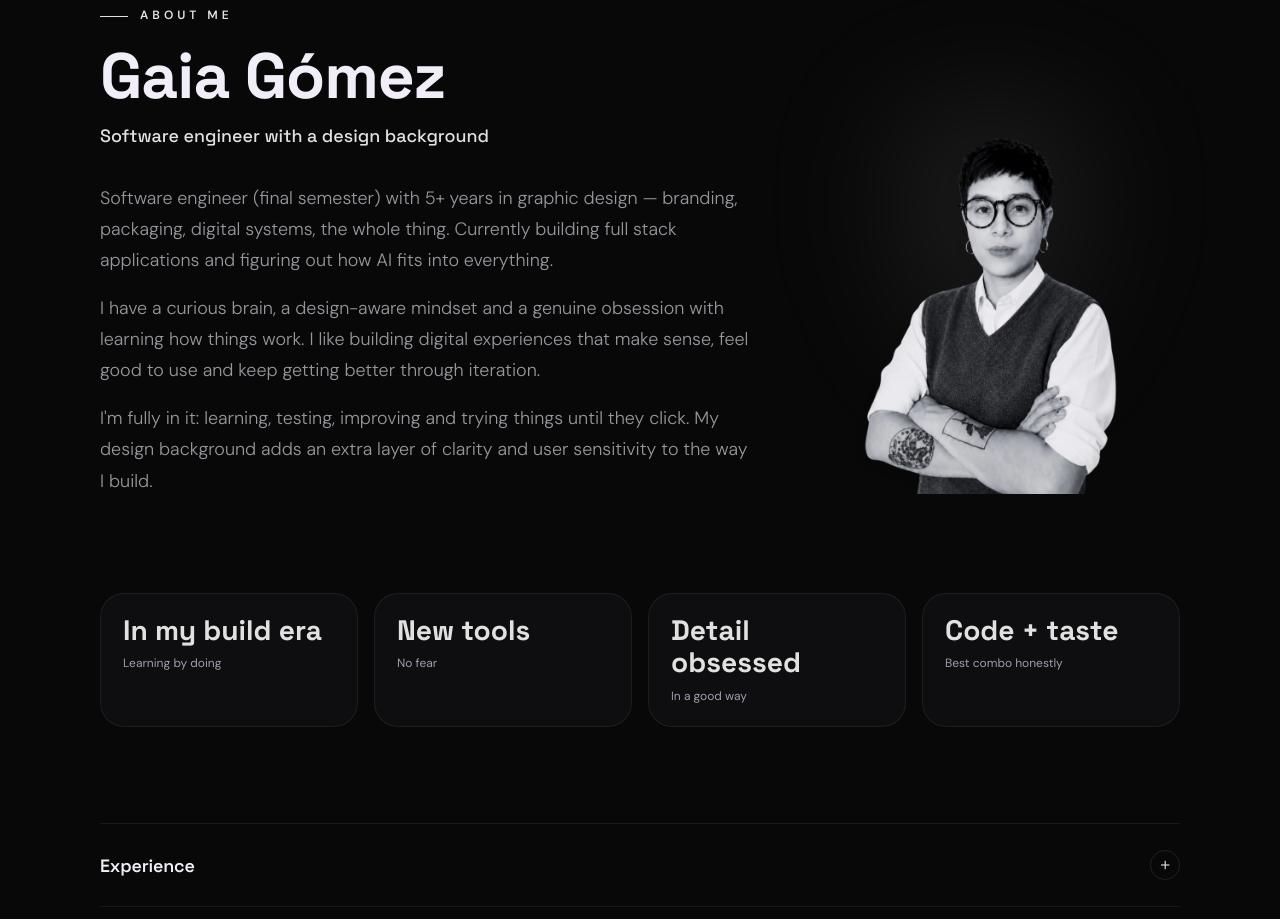
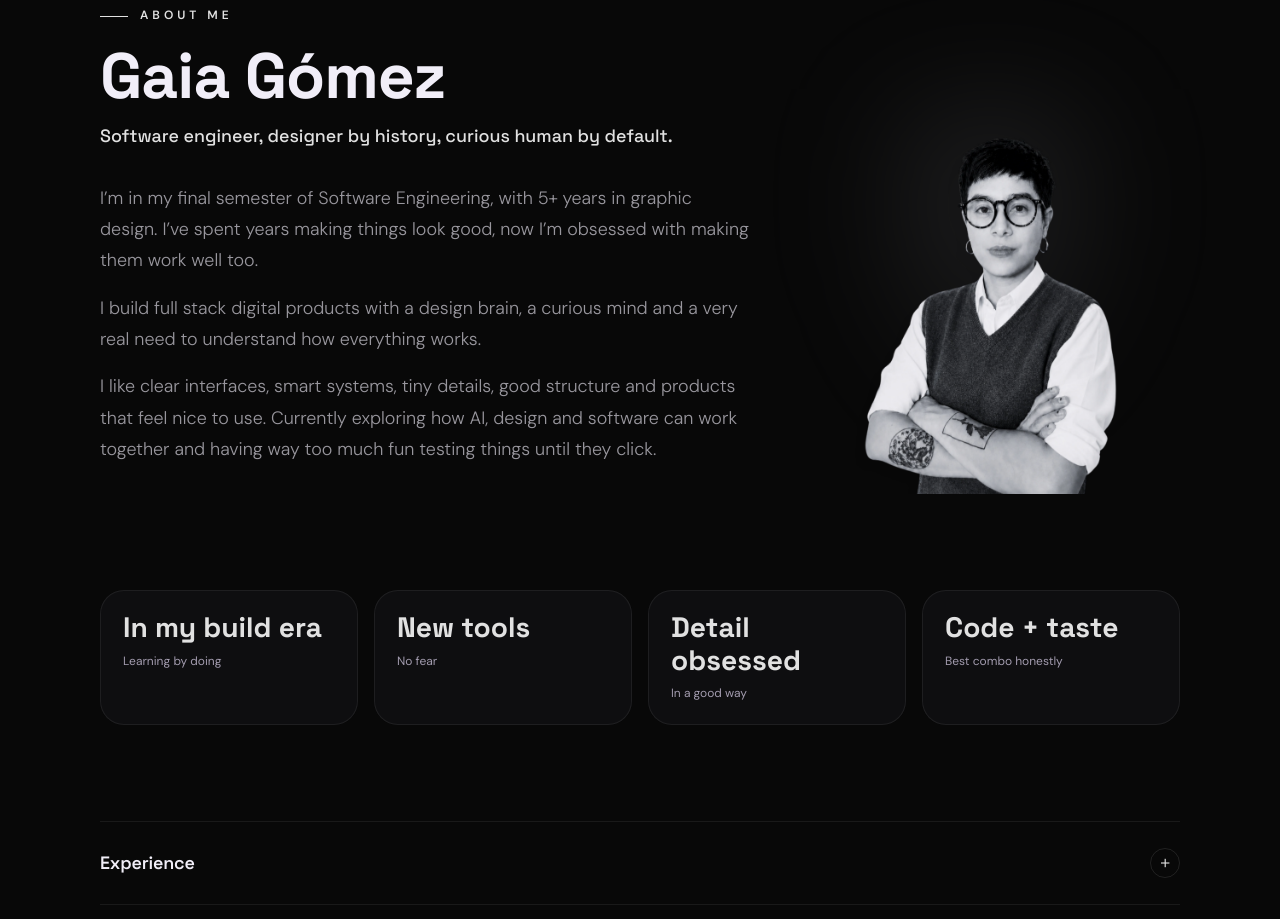
Before and after one commit to GaiaGomez/gaia-gomez-portfolio, a React (Vite) app: page / in a window 1280 px wide. Shown: the part 4100-5019 px from the top of the page. Built offline with nearby package versions, Linux system fonts and the light colour scheme.

Commit message:
Update about section copy

```diff
--- a/src/components/About.jsx
+++ b/src/components/About.jsx
@@ -106,17 +106,17 @@ export default function About() {
               color: 'var(--accent)',
               marginBottom: '32px',
             }}>
-              Software engineer with a design background
+              Software engineer, designer by history, curious human by default.
             </p>
 
             <p style={{ ...bodyText, marginBottom: '16px' }}>
-              Software engineer (final semester) with 5+ years in graphic design — branding, packaging, digital systems, the whole thing. Currently building full stack applications and figuring out how AI fits into everything.
+              I’m in my final semester of Software Engineering, with 5+ years in graphic design. I’ve spent years making things look good, now I’m obsessed with making them work well too.
             </p>
             <p style={{ ...bodyText, marginBottom: '16px' }}>
-              I have a curious brain, a design-aware mindset and a genuine obsession with learning how things work. I like building digital experiences that make sense, feel good to use and keep getting better through iteration.
+              I build full stack digital products with a design brain, a curious mind and a very real need to understand how everything works.
             </p>
             <p style={bodyText}>
-              I'm fully in it: learning, testing, improving and trying things until they click. My design background adds an extra layer of clarity and user sensitivity to the way I build.
+              I like clear interfaces, smart systems, tiny details, good structure and products that feel nice to use. Currently exploring how AI, design and software can work together and having way too much fun testing things until they click.
             </p>
           </div>
 
```
